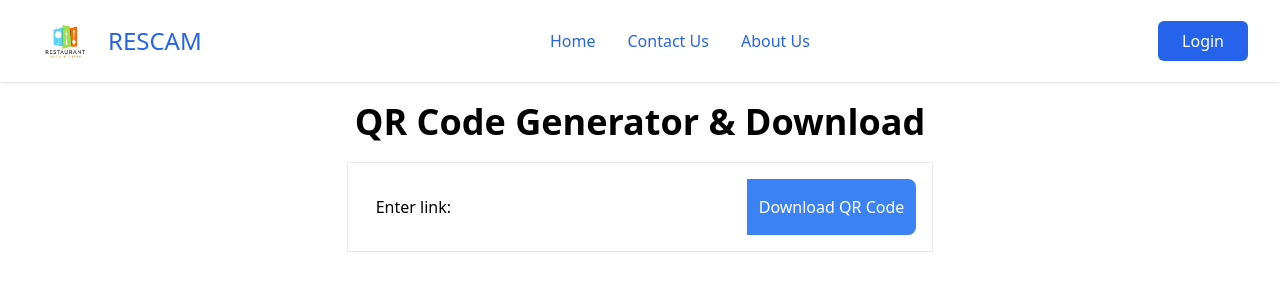
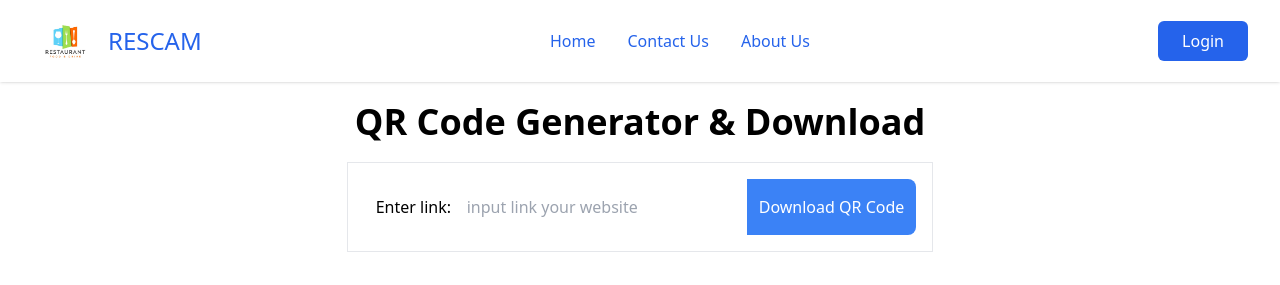
Before and after one commit to chheang-pheaktra/project-wct, a React (Create React App) app: page /Qrcode in a window 1280 px wide. Shown: the top 285 px of the page. Built offline with nearby package versions, Linux system fonts and the light colour scheme; no server answers.

Commit message:
modified page qr

```diff
--- a/src/page/Qrcode.jsx
+++ b/src/page/Qrcode.jsx
@@ -47,6 +47,7 @@ const QrCodeGenerator = () => {
           id="inputLink"
           value={inputLink}
           onChange={handleInputChange}
+          placeholder='input link your website'
           className="w-1/2 outline-none bg-transparent min-h-full"
         />
         <button onClick={generateQrCode} className="bg-blue-500 text-white hover:bg-blue-900  py-4 px-3 rounded-r-lg">Download QR Code</button>
```
